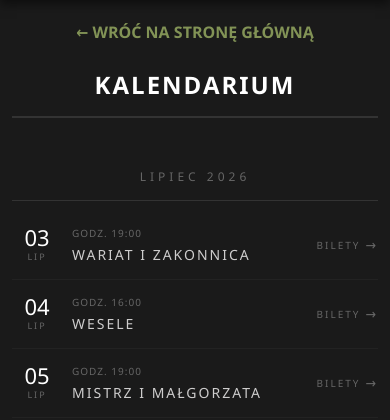
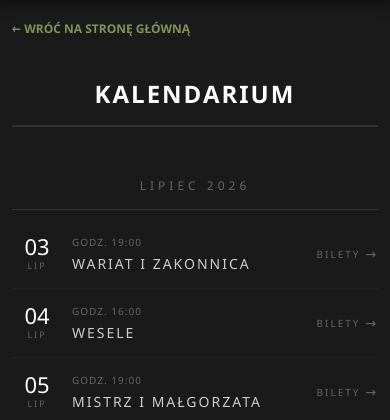
Before and after one commit to Szygo54/Teatr, a PHP site: page /kalendarium.php in a window 390 px wide. Shown: the part 59-479 px from the top of the page. Run offline with PHP 8.4, Linux system fonts and the light colour scheme; data comes from the database, SQL or seed files in the repository.

Commit message:
poprawa rozmiaru tekstu na tel

```diff
--- a/kalendarium.php
+++ b/kalendarium.php
@@ -127,7 +127,7 @@ function polskiMiesiacPelny($numerMiesiaca) {
             .kontener-sekcji { margin: 16px auto; padding: 0 12px; }
             .naglowek-sekcji { font-size: 24px; text-align: center; margin-bottom: 20px; }
 
-            .powrot { font-size: 16px; padding: 5px 0; display: block; text-align: center; margin-bottom: 15px; }
+            .powrot { font-size: 12px; }
 
             .separator-miesiaca { font-size: 12px; margin: 30px 0 10px 0; text-align: center; }
 
--- a/moje_bilety.php
+++ b/moje_bilety.php
@@ -85,7 +85,7 @@ $qr_base64 = getBase64Image('zdjecia/qr.png');
 
             .kontener-sekcji { margin: 20px auto; padding: 0 15px; }
             .naglowek-sekcji { font-size: 24px; text-align: center; }
-            .powrot { display: block; text-align: center; font-size: 16px; padding: 10px 0; }
+            .powrot { font-size: 12px; }
 
             .panel { padding: 10px; background: transparent; box-shadow: none; }
 
```
